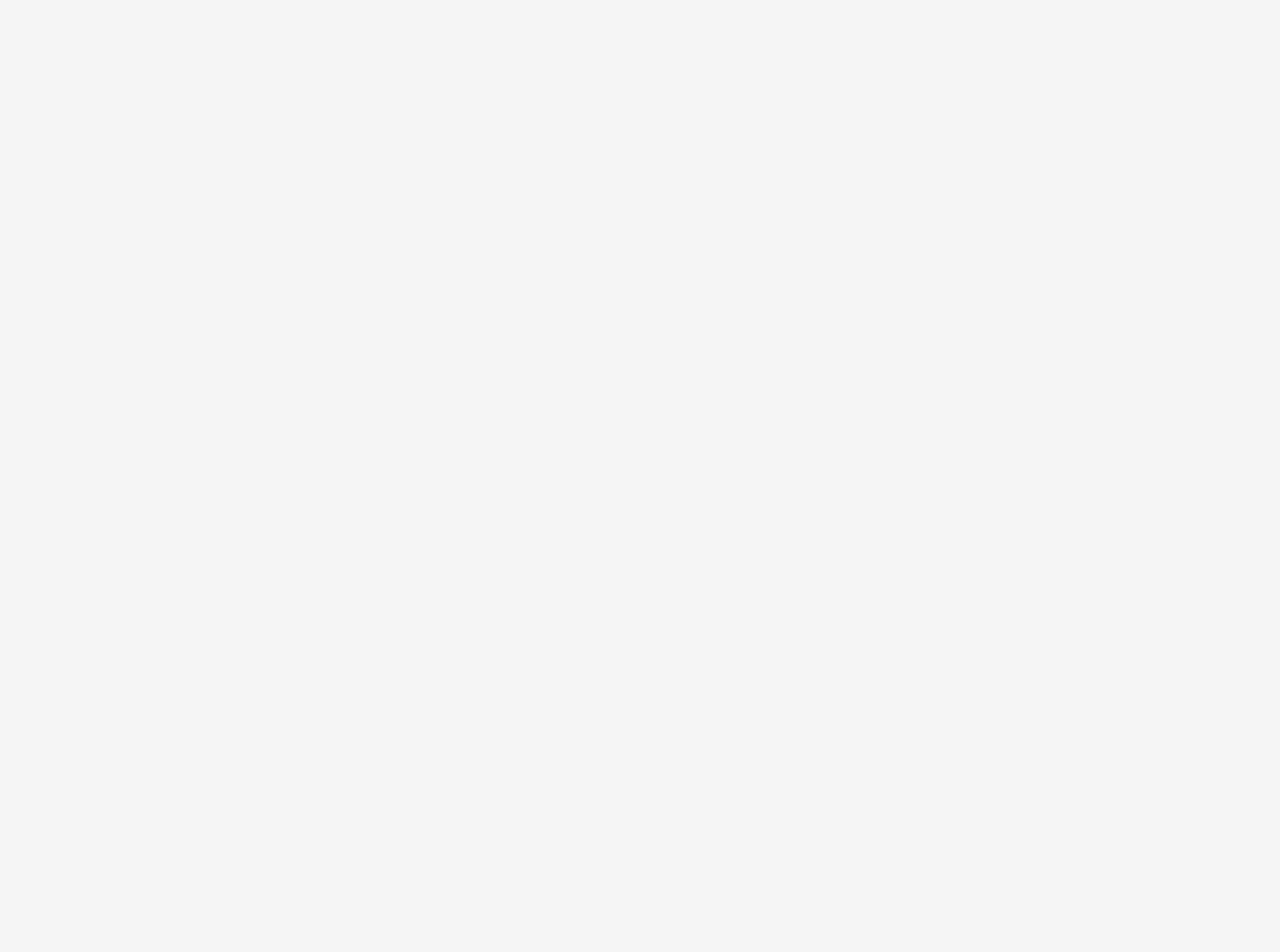
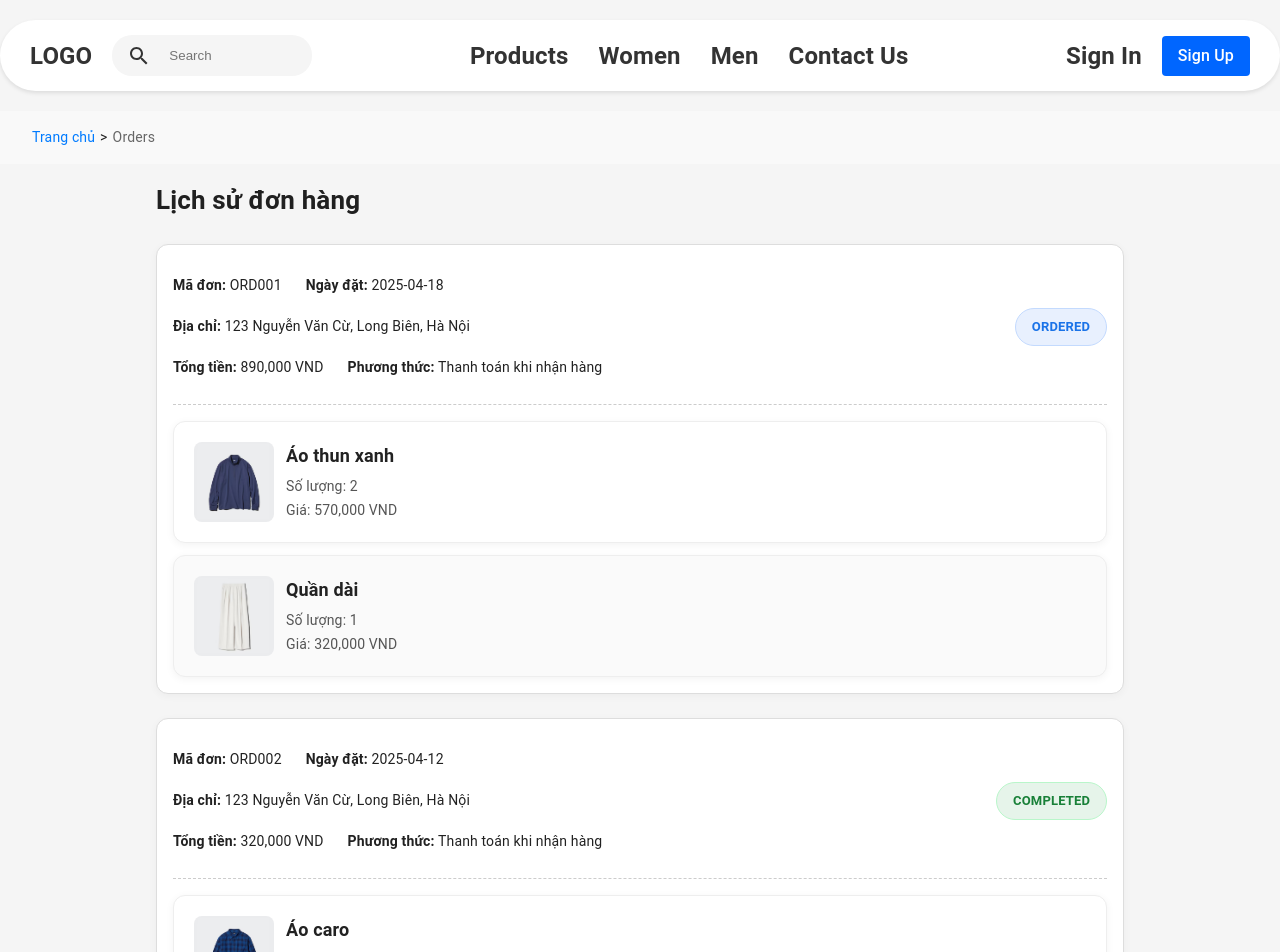
Before and after one commit to ThanhDanhDo/FashionShop, a React (Create React App) app in the folder frontend/: page /orders in a window 1280 px wide. Before the commit this address had no page. Shown: the top 952 px of the page. Before the commit the page ends 800 px from the top, so only its background shows below. Built offline with nearby package versions, Linux system fonts and the light colour scheme.

Commit message:
ui/User-Order

```diff
--- a/frontend/package.json
+++ b/frontend/package.json
@@ -13,6 +13,7 @@
     "@testing-library/user-event": "^13.5.0",
     "axios": "^1.6.7",
     "dayjs": "^1.11.13",
+    "lucide-react": "^0.488.0",
     "react": "^18.2.0",
     "react-dom": "^18.2.0",
     "react-router-dom": "^7.5.0",
--- a/frontend/src/App.js
+++ b/frontend/src/App.js
@@ -14,6 +14,8 @@ import Home from './pages/User/Home/Home';
 import Products from './pages/User/Products/Products';
 import { AuthProvider } from './context/AuthContext';
 import ProductDetail from './pages/User/ProductDetail/ProductDetail';
+import OrderList from './pages/User/Orders-user/OrderList';
+
 
 function App() {
   return (
@@ -33,7 +35,8 @@ function App() {
           <Route path="/product/:id" element={<ProductDetail />} />
           {/* Home route */}
           <Route path="/" element={<Home />} />
-
+          {/* User routes */}
+          <Route path="/orders" element={<OrderList />} />
           {/* Admin routes */}
           <Route element={<Layout />}>
             <Route path="/dashboard" element={<Dashboard />} />
--- /dev/null
+++ b/frontend/src/pages/User/Orders-user/OrderList.css
@@ -0,0 +1,177 @@
+.breadcrumb {
+    padding: 16px 32px;
+    background-color: #f9f9f9;
+    font-size: 14px;
+    display: flex;
+    align-items: center;
+    gap: 5px;
+  }
+
+  .breadcrumb a {
+    text-decoration: none;
+    color: #007bff;
+  }
+
+  .breadcrumb a:hover {
+    text-decoration: underline;
+  }
+
+  .breadcrumb span {
+    color: #666;
+  }
+
+  /* Container */
+  .order-list-container {
+    max-width: 1000px;
+    margin: 10px auto; /* Giảm margin top/bottom */
+    padding: 0 16px;     /* Giảm padding ngang */
+  }
+
+  .order-list-title {
+    font-size: 26px;
+    font-weight: 700;
+    margin-bottom: 24px;
+  }
+
+  /* Order items */
+  .order-items-container {
+    display: flex;
+    flex-direction: column;
+    gap: 12px;
+  }
+
+  .order-item {
+    display: flex;
+    align-items: flex-start;
+    gap: 12px;
+    background-color: #fff;
+    border: 1px solid #eee;
+    border-radius: 12px;
+    padding: 20px;
+    box-shadow: 0 2px 8px rgba(0, 0, 0, 0.05);
+    transition: transform 0.2s ease;
+  }
+
+  .order-item:hover {
+    transform: translateY(-2px);
+  }
+  .order-item:nth-child(even) {
+    background-color: #fafafa;
+  }
+
+  .order-image {
+    width: 80px;
+    height: 80px;
+    object-fit: cover;
+    border-radius: 8px;
+  }
+
+  /* Order details */
+  .order-details {
+    flex: 1;
+    display: flex;
+    flex-direction: column;
+    gap: 4px;
+    font-size: 14px;
+  }
+
+  .order-name {
+    font-size: 18px;
+    font-weight: 600;
+    margin: 0 0 4px 0;
+    color: #222;
+  }
+
+  .order-details p {
+    margin: 0;
+    color: #555;
+    line-height: 1.4;
+  }
+
+  /* Order status badge */
+  .order-status {
+    padding: 8px 16px;
+    border-radius: 999px;
+    font-size: 13px;
+    font-weight: 600;
+    text-transform: uppercase;
+    white-space: nowrap;
+    margin-left: auto;
+    align-self: center;
+  }
+
+  /* Status Colors */
+  .order-status.ordered {
+    background-color: #e8f0fe;
+    color: #1a73e8;
+    border: 1px solid #c3dafe;
+  }
+
+  .order-status.completed {
+    background-color: #e6f4ea;
+    color: #188038;
+    border: 1px solid #b9f6ca;
+  }
+
+  .order-status.canceled {
+    background-color: #fdecea;
+    color: #d93025;
+    border: 1px solid #fca5a5;
+  }
+
+  .order-status.shipping {
+    background-color: #fffbe6;
+    color: #f57c00;
+    border: 1px solid #ffe082;
+  }
+
+  .order-status.pending {
+    background-color: #e3f2fd;
+    color: #0288d1;
+    border: 1px solid #90caf9;
+  }
+
+  .order-block {
+    border: 1px solid #ddd;
+    border-radius: 12px;
+    padding: 16px;
+    margin-bottom: 24px;
+    background-color: #fff;
+    box-shadow: 0 2px 8px rgba(0,0,0,0.04);
+  }
+
+  .order-header {
+    display: flex;
+    justify-content: space-between;
+    align-items: center;
+    border-bottom: 1px dashed #ccc;
+    padding-bottom: 12px;
+    margin-bottom: 16px;
+    font-size: 14px;
+  }
+
+  .order-info > p {
+    margin: 6px 0;
+    font-size: 14px;
+  }
+
+  .order-total-payment {
+    display: flex;
+    gap: 24px;
+    flex-wrap: wrap;
+    font-size: 14px;
+    margin-top: 4px;
+  }
+
+  .order-id-date {
+    display: flex;
+    gap: 24px;
+    flex-wrap: wrap;
+    font-size: 14px;
+  }
+
+  .order-products {
+    display: flex;
+    flex-direction: column;
+    gap: 12px;
+  }
--- /dev/null
+++ b/frontend/src/pages/User/Orders-user/OrderList.jsx
@@ -0,0 +1,166 @@
+import React from "react";
+import Navbar from '../../../components/Navbar/Navbar';
+import "./OrderList.css";
+
+const statusStyles = {
+  ORDERED: "order-status ordered",
+  COMPLETED: "order-status completed",
+  CANCELED: "order-status canceled",
+  SHIPPING: "order-status shipping",
+  PENDING: "order-status pending",
+};
+
+// Mô phỏng dữ liệu: mỗi đơn hàng gồm nhiều sản phẩm
+const orders = [
+  {
+    orderId: "ORD001",
+    date: "2025-04-18",
+    status: "ORDERED",
+    address: "123 Nguyễn Văn Cừ, Long Biên, Hà Nội",
+    paymentMethod: "Thanh toán khi nhận hàng",
+    total: 890000,
+    products: [
+      {
+        id: 1,
+        name: "Áo thun xanh",
+        image: "/images/image1.png",
+        quantity: 2,
+        price: 570000,
+      },
+      {
+        id: 2,
+        name: "Quần dài",
+        image: "/images/image4.png",
+        quantity: 1,
+        price: 320000,
+      },
+    ],
+  },
+  {
+    orderId: "ORD002",
+    date: "2025-04-12",
+    status: "COMPLETED",
+    address: "123 Nguyễn Văn Cừ, Long Biên, Hà Nội",
+    paymentMethod: "Thanh toán khi nhận hàng",
+    total: 320000,
+    products: [
+      {
+        id: 3,
+        name: "Áo caro",
+        image: "/images/image2.png",
+        quantity: 1,
+        price: 320000,
+      },
+    ],
+  },
+  {
+    orderId: "ORD003",
+    date: "2025-04-10",
+    status: "SHIPPING",
+    address: "123 Nguyễn Văn Cừ, Long Biên, Hà Nội",
+    paymentMethod: "Thanh toán khi nhận hàng",
+    total: 610000,
+    products: [
+      {
+        id: 4,
+        name: "Áo sơ mi trắng",
+        image: "/images/image3.png",
+        quantity: 1,
+        price: 250000,
+      },
+      {
+        id: 5,
+        name: "Quần kaki",
+        image: "/images/image1.png",
+        quantity: 1,
+        price: 360000,
+      },
+    ],
+  },
+  {
+    orderId: "ORD004",
+    date: "2025-04-08",
+    status: "CANCELED",
+    address: "123 Nguyễn Văn Cừ, Long Biên, Hà Nội",
+    paymentMethod: "Thanh toán khi nhận hàng",
+    total: 300000,
+    products: [
+      {
+        id: 6,
+        name: "Áo hoodie",
+        image: "/images/image2.png",
+        quantity: 1,
+        price: 300000,
+      },
+    ],
+  },
+  {
+    orderId: "ORD005",
+    date: "2025-04-06",
+    status: "PENDING",
+    address: "123 Nguyễn Văn Cừ, Long Biên, Hà Nội",
+    paymentMethod: "Thanh toán khi nhận hàng",
+    total: 450000,
+    products: [
+      {
+        id: 7,
+        name: "Chân váy ngắn",
+        image: "/images/image3.png",
+        quantity: 1,
+        price: 450000,
+      },
+    ],
+  },
+];
+
+const OrderList = () => {
+  return (
+    <div>
+      <Navbar />
+      <div className="breadcrumb">
+        <a href="/">Trang chủ</a> {'>'} <span>Orders</span>
+      </div>
+      <div className="order-list-container">
+        <h1 className="order-list-title">Lịch sử đơn hàng</h1>
+
+        {orders.map((order) => (
+          <div key={order.orderId} className="order-block">
+            <div className="order-header">
+  <         div className="order-info">
+            <div className="order-id-date">
+              <p><strong>Mã đơn:</strong> {order.orderId}</p>
+              <p><strong>Ngày đặt:</strong> {order.date}</p>
+            </div>
+
+              <p><strong>Địa chỉ:</strong> {order.address}</p>
+
+            <div className="order-total-payment">
+              <p><strong>Tổng tiền:</strong> {order.total.toLocaleString()} VND</p>
+              <p><strong>Phương thức:</strong> {order.paymentMethod}</p>
+            </div>
+            </div>
+
+            <span className={statusStyles[order.status]}>
+              {order.status}
+            </span>
+            </div>
+            <div className="order-products">
+              {order.products.map((product) => (
+                <div key={product.id} className="order-item">
+                  <img src={product.image} alt={product.name} className="order-image" />
+                  <div className="order-details">
+                    <h2 className="order-name">{product.name}</h2>
+                    <p>Số lượng: {product.quantity}</p>
+                    <p>Giá: {product.price.toLocaleString()} VND</p>
+                  </div>
+                </div>
+              ))}
+            </div>
+          </div>
+        ))}
+      </div>
+    </div>
+  );
+};
+
+export default OrderList;
```
